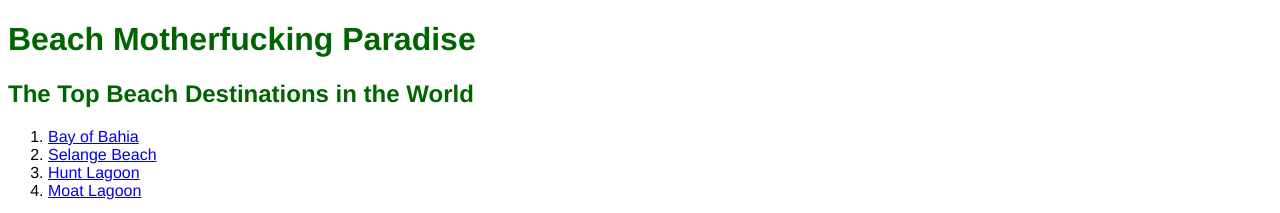
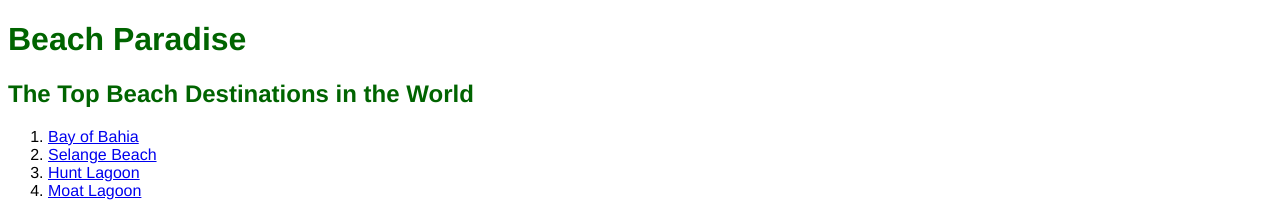
Before and after one commit to krsztn/krsztn.github.io, a plain HTML site: page index.html in a window 1280 px wide. Shown: the top 213 px of the page. Drawn offline with Linux system fonts and the light colour scheme.

Commit message:
h1 copy change

```diff
--- a/index.html
+++ b/index.html
@@ -7,7 +7,7 @@
 
   <body>
 
-<h1>Beach Motherfucking Paradise</h1>
+<h1>Beach Paradise</h1>
 <h2>The Top Beach Destinations in the World</h2>
 
 <div id="destinations">
```
